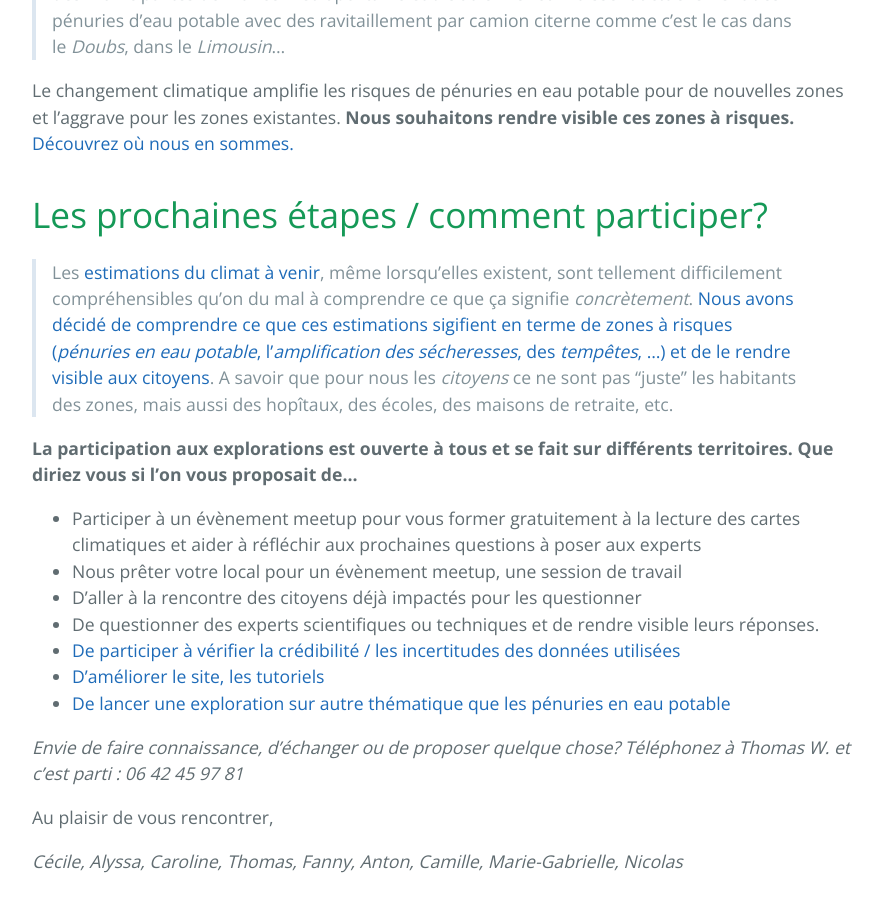
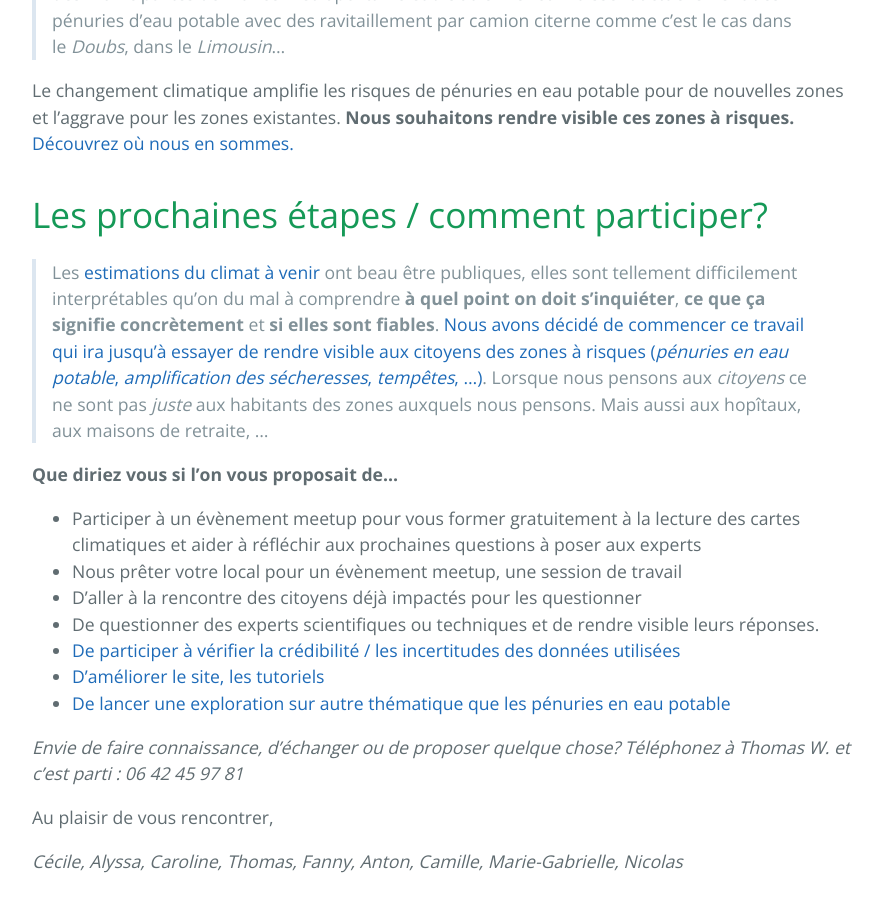
Before and after one commit to secheresses/Ancien-site, a Jekyll site: the page built from index.md, in a window 1280 px wide and 900 px high, scrolled down 531 px. Shown: the whole window, without its empty margins (192-1075 px from the left). Built offline with Jekyll 4.4.1, drawn with Linux system fonts in a browser that asks for light colours.

Commit message:
Relecture et mise à jour

```diff
--- a/index.md
+++ b/index.md
@@ -11,9 +11,9 @@ Le changement climatique amplifie les risques de pénuries en eau potable pour d
 
 # Les prochaines étapes / comment participer?
 
-> Les [estimations du climat à venir](../donnees), même lorsqu'elles existent, sont tellement difficilement compréhensibles qu'on du mal à comprendre ce que ça signifie *concrètement*. [Nous avons décidé de comprendre ce que ces estimations sigifient en terme de zones à risques (*pénuries en eau potable*, l'*amplification des sécheresses*, des *tempêtes*, ...) et de le rendre visible aux citoyens](../methode). A savoir que pour nous les *citoyens* ce ne sont pas "juste" les habitants des zones, mais aussi des hopîtaux, des écoles, des maisons de retraite, etc.
+> Les [estimations du climat à venir](../donnees) ont beau être publiques, elles sont tellement difficilement interprétables qu'on du mal à comprendre **à quel point on doit s'inquiéter**, **ce que ça signifie concrètement** et **si elles sont fiables**. [Nous avons décidé de commencer ce travail qui ira jusqu'à essayer de rendre visible aux citoyens des zones à risques (*pénuries en eau potable*, *amplification des sécheresses*, *tempêtes*, ...)](../methode). Lorsque nous pensons aux *citoyens* ce ne sont pas *juste* aux habitants des zones auxquels nous pensons. Mais aussi aux hopîtaux, aux maisons de retraite, ...
 
-**La participation aux explorations est ouverte à tous et se fait sur différents territoires. Que diriez vous si l'on vous proposait de...**
+**Que diriez vous si l'on vous proposait de...**
 
 * Participer à un évènement meetup pour vous former gratuitement à la lecture des cartes climatiques et aider à réfléchir aux prochaines questions à poser aux experts
 * Nous prêter votre local pour un évènement meetup, une session de travail
```
